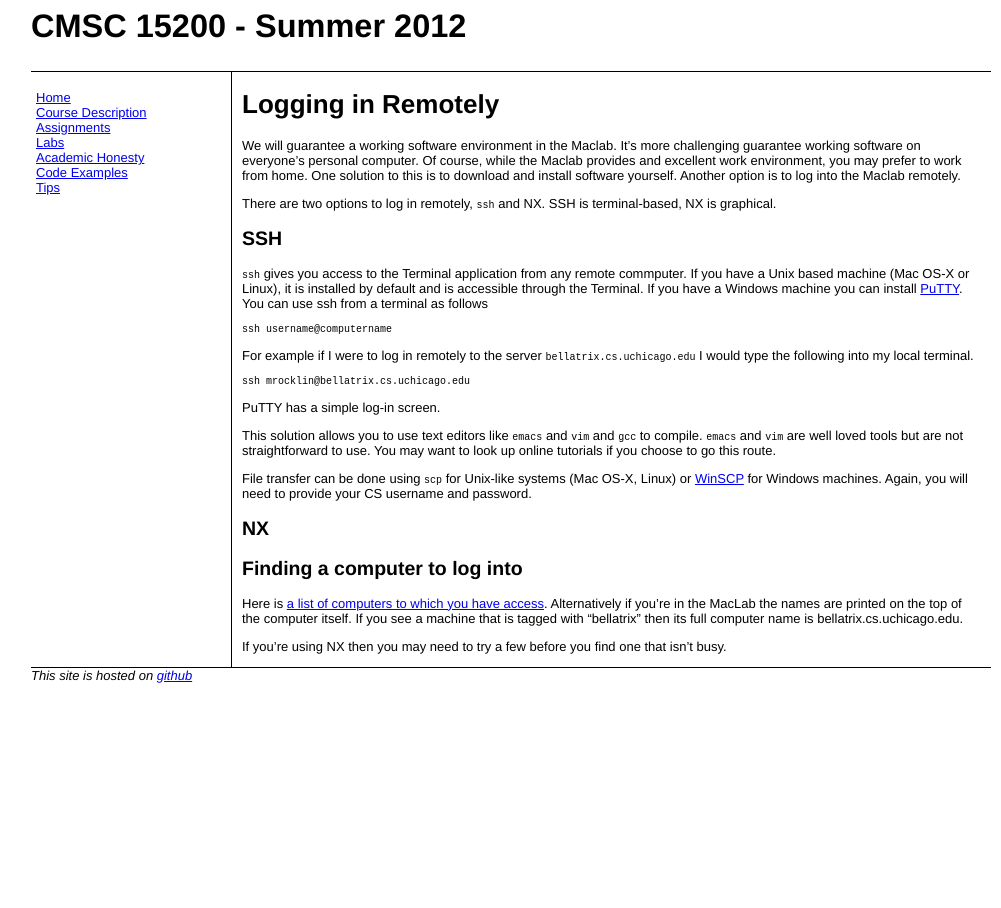
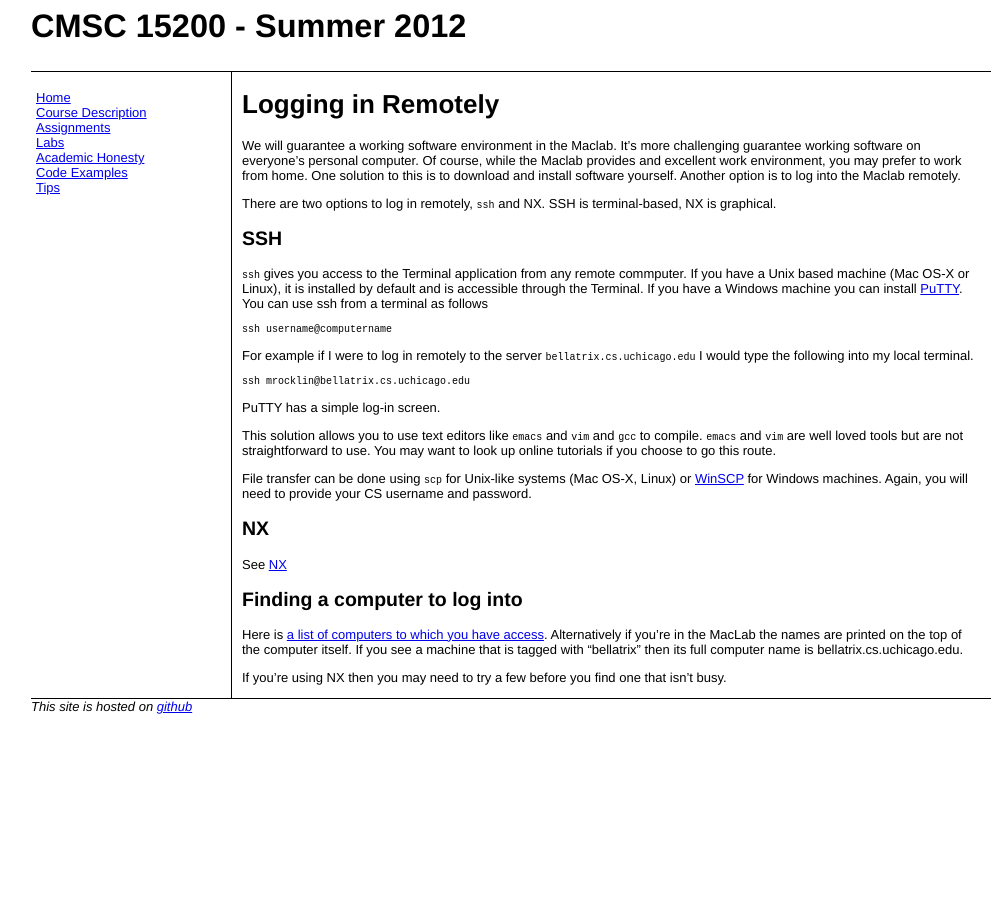
Before and after one commit to mrocklin/cmsc15200, a Jekyll site: the page built from tips/remote.md, in a window 1280 px wide. Shown: the whole page, without its empty margins (129-1130 px from the left). Built offline with Jekyll 4.4.1, drawn with Linux system fonts in a browser that asks for light colours; Markdown is read by kramdown in place of the engine named in the settings.

Commit message:
cleaned up remote page

```diff
--- a/tips/remote.md
+++ b/tips/remote.md
@@ -36,6 +36,8 @@ or [WinSCP](http://winscp.net/eng/index.php) for Windows machines. Again, you wi
 NX
 --
 
+See [NX](nx.html)
+
 
 Finding a computer to log into
 ------------------------------
```
